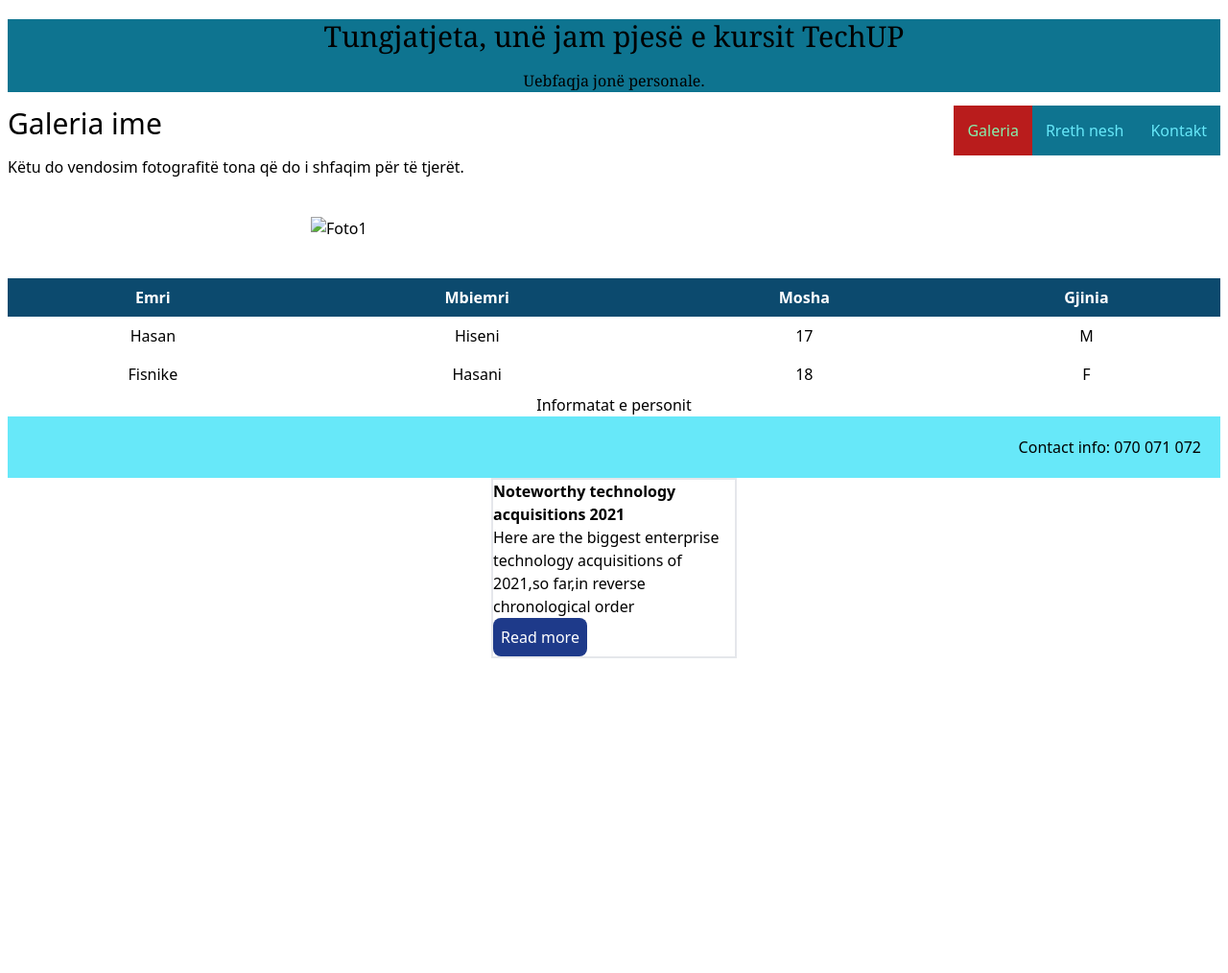
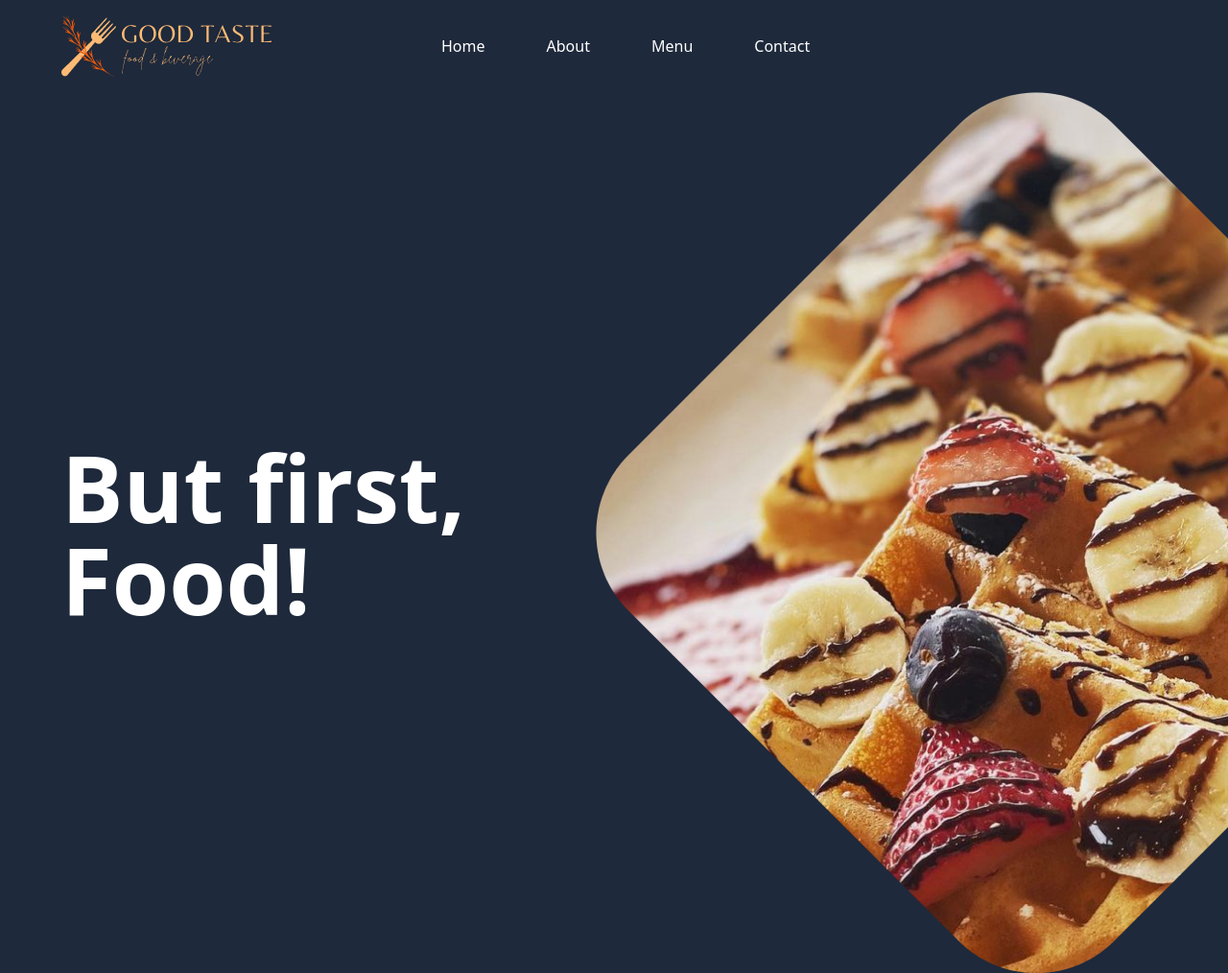
Before and after one commit to techup-group11/group12, a plain HTML site: page index.html in a window 1280 px wide. Shown: the whole page at 96% size. Before the commit the page ends 800 px from the top, so only its background shows below. Drawn offline with nearby package versions, Linux system fonts and the light colour scheme.

Commit message:
completed navigation and hero section

```diff
--- a/index.html
+++ b/index.html
@@ -1,63 +1,23 @@
 <!DOCTYPE html>
 <html>
-<head>
-    <meta charset="UTF-8">
-    <title>Kursi TechUP</title>
+  <head>
     <script src="https://cdn.tailwindcss.com"></script>
-</head>
-<body class="px-2 py-5">
-    <div class="bg-cyan-700 font-serif text-center">
-        <h1 class="text-3xl mb-4">Tungjatjeta, unë jam pjesë e kursit TechUP</h1>
-        <p>Uebfaqja jonë personale.</p>
+    <title>landing</title>
+    <meta charset="UTF-8" />
+  </head>
+  <body class="bg-slate-800">
+    <nav class="flex space-x-44 items-center px-16 py-4">
+      <img src="logo.png" alt="logo" />
+      <ul class="flex space-x-16">
+        <a href="#"><li class="text-white">Home</li></a>
+        <a href="#"><li class="text-white">About</li></a>
+        <a href="#"><li class="text-white">Menu</li></a>
+        <a href="#"><li class="text-white">Contact</li></a>
+      </ul>
+    </nav>
+    <div class="flex items-center justify-between pl-16">
+      <h1 class="text-white text-8xl font-bold">But first, <br />Food!</h1>
+      <img src="pancake.png" alt="pancake" />
     </div>
-    <div class="flex justify-between items-center">
-        <h1 class="text-3xl">Galeria ime</h1>
-        <ul class="flex mt-3.5">
-            <li class="p-3.5 bg-red-700 hover:bg-yellow-300 hover:text-blue-700 text-green-300">
-                <a href="gallery.html ">Galeria</a>
-            </li>
-            <li class="p-3.5 bg-cyan-700 hover:bg-cyan-300 hover:text-cyan-700 text-cyan-300">
-                <a href="about.html">Rreth nesh</a>
-            </li>
-            <li class="p-3.5 bg-cyan-700 hover:bg-cyan-300 hover:text-cyan-700 text-cyan-300">
-                <a href="contact.html">Kontakt</a>
-            </li>
-        </ul>
-    </div>
-    <p>
-        Këtu do vendosim fotografitë tona që do i shfaqim për të tjerët.
-    </p>
-    <img src="foto1.jpg" alt="Foto1" class="w-[50%] my-10 h-auto mr-auto ml-auto">
-    <table class="w-full">
-        <caption class="caption-bottom">Informatat e personit</caption>
-        <tr>
-            <th class="text-center p-2 bg-sky-900 text-white">Emri</th>
-            <th class="text-center p-2 bg-sky-900 text-white">Mbiemri</th>
-            <th class="text-center p-2 bg-sky-900 text-white">Mosha</th>
-            <th class="text-center p-2 bg-sky-900 text-white">Gjinia</th>
-        </tr>
-        <tr>
-            <td class="text-center p-2">Hasan</td>
-            <td class="text-center p-2">Hiseni</td>
-            <td class="text-center p-2">17</td>
-            <td class="text-center p-2">M</td>
-        </tr>
-        <tr>
-            <td class="text-center p-2">Fisnike</td>
-            <td class="text-center p-2">Hasani</td>
-            <td class="text-center p-2">18</td>
-            <td class="text-center p-2">F</td>
-        </tr>
-    </table>
-    <div class="text-right p-5 bg-cyan-300">
-        <p>Contact info: 070 071 072</p>
-    </div>
-	<div class="mx-auto border-2 text-black w-64">
-	<div class="w-64">
-		<h3 class=" font-black ">Noteworthy technology acquisitions 2021</h3>
-		<p>Here are the biggest enterprise technology acquisitions of 2021,so far,in reverse chronological order</p>
-		<button class=" rounded-lg p-2 bg-blue-900 text-white p-500" >Read more</button>
-	</div>
-</div>
-</body>
+  </body>
 </html>
```
Also changed, not shown: logo.png (added), pancake.png (added).
